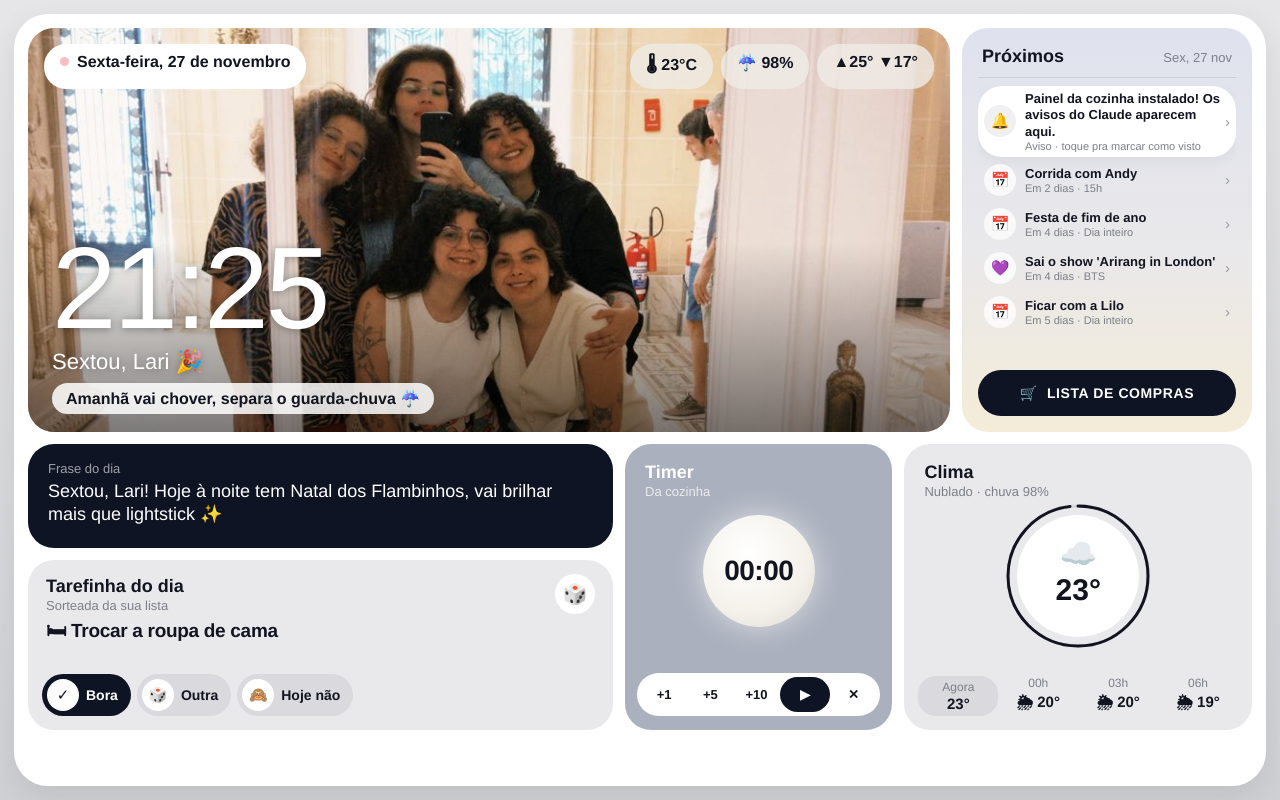
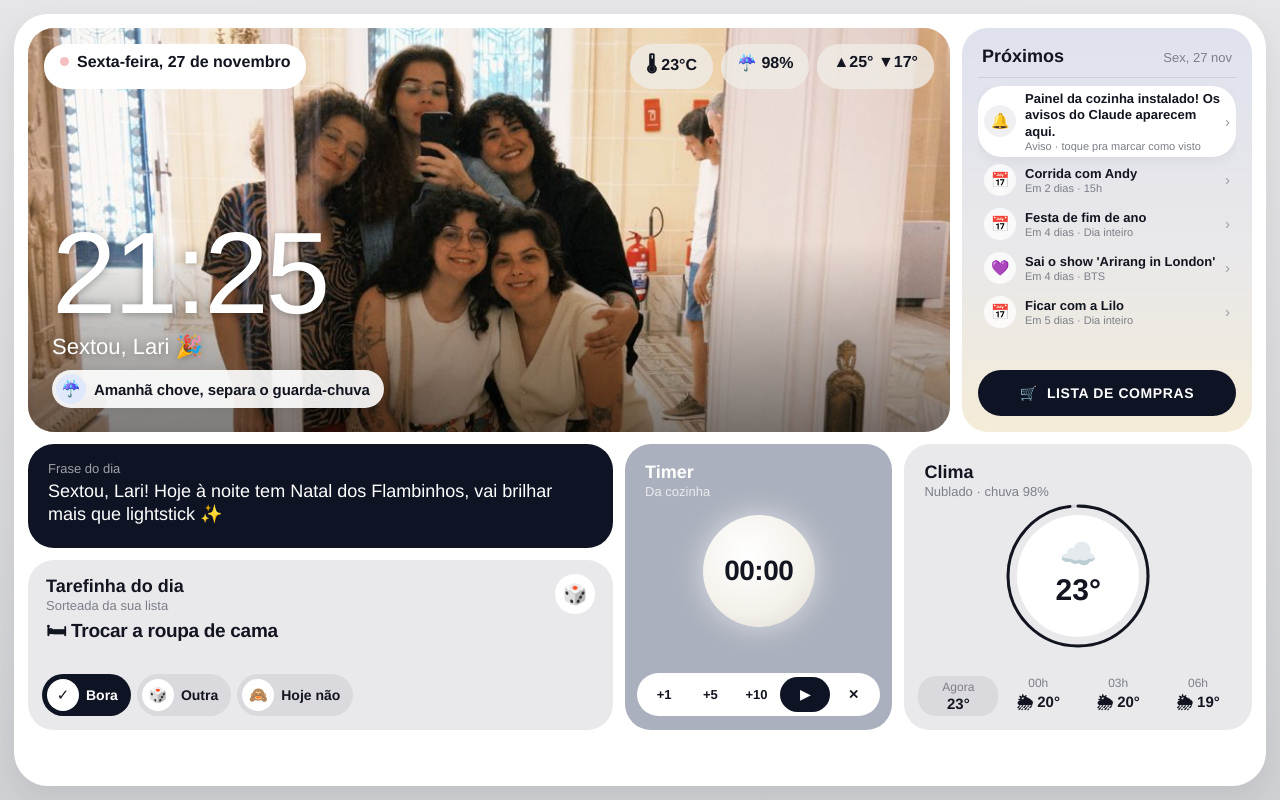
Before and after one commit to larissaribeirolr-design/cozinha, a plain HTML site: page index.html in a window 1280 px wide. Drawn offline with Linux system fonts and the light colour scheme.

Commit message:
Dicas do tempo em pílulas e atualizadas a cada minuto

```diff
--- a/index.html
+++ b/index.html
@@ -50,9 +50,16 @@
   .h-hora { font-size: 116px; font-weight: 200; font-family: "AvenirNext-UltraLight", "Avenir Next", "Helvetica Neue", sans-serif; letter-spacing: -3px; line-height: .95; }
   .h-oi { font-size: 22px; font-weight: 500; margin-top: 6px; }
   .hero-txt { bottom: 18px; }
-  .h-dica { display: inline-block; margin-top: 8px; font-size: 16px; font-weight: 600; color: #121520; text-shadow: none;
-            background: rgba(255,255,255,.85); border-radius: 18px; padding: 6px 14px; }
+  .h-dica { margin-top: 10px; white-space: normal; text-shadow: none; }
   .h-dica:empty { display: none; }
+  .dp { display: inline-block; white-space: nowrap; background: rgba(255,255,255,.9); color: #121520; border-radius: 22px;
+        padding: 4px 14px 4px 4px; margin: 0 8px 6px 0; box-shadow: 0 4px 14px rgba(0,0,0,.12); }
+  .dp .de { display: inline-block; width: 30px; height: 30px; border-radius: 15px; background: #efeff2; text-align: center;
+            line-height: 30px; font-size: 16px; margin-right: 8px; vertical-align: middle; }
+  .dp .dt { display: inline-block; font-size: 15px; font-weight: 600; vertical-align: middle; letter-spacing: -.1px; }
+  .dp.chuva .de { background: #dfe9fb; }
+  .dp.frio .de { background: #efe4f7; }
+  .dp.calor .de { background: #fdeccd; }
 
   /* ===== frase do dia ===== */
   .esq-baixo { -webkit-flex: 1.75; flex: 1.75; min-width: 0; }
@@ -386,7 +393,7 @@ function mostrarClima(j) {
   $("chChuva").innerHTML = (chuva >= 40 ? "☔️ " : "💧 ") + chuva + "%";
   $("chMax").innerHTML = "▲" + max + "° ▼" + min + "°";
   $("arco").setAttribute("stroke-dasharray", Math.round(440 * chuva / 100) + " 440");
-  $("dica").innerHTML = dicaDoTempo(j, temp);
+  CLIMA = j; desenharDica();
 
   var agora = new Date(), html = '<div class="hx agora">Agora<b>' + temp + "°</b></div>", n = 0, hr = j.hourly, i;
   for (i = 0; i < hr.time.length && n < 3; i++) {
@@ -399,10 +406,18 @@ function mostrarClima(j) {
   $("horas").innerHTML = html;
 }
 
-function dicaDoTempo(j, tempAgora) {
-  var agora = new Date(), h = agora.getHours(), hr = j.hourly, dd = j.daily, i;
-  var hojeS = hojeISO(agora), amanha = new Date(agora.getTime() + 86400000), amanhaS = hojeISO(amanha);
-  var chuvaResto = 0, minNoite = 99, maxResto = -99, dicas = [];
+var CLIMA = null;
+function chovendo(cod) { return (cod >= 51 && cod <= 67) || (cod >= 80 && cod <= 82) || cod >= 95; }
+function desenharDica() {
+  if (!CLIMA) return;
+  var lista = dicasDoTempo(CLIMA, Math.round(CLIMA.current.temperature_2m)), html = "", i;
+  for (i = 0; i < lista.length; i++)
+    html += '<div class="dp ' + lista[i][2] + '"><span class="de">' + lista[i][0] + '</span><span class="dt">' + esc(lista[i][1]) + "</span></div>";
+  $("dica").innerHTML = html;
+}
+function dicasDoTempo(j, tempAgora) {
+  var agora = new Date(), h = agora.getHours(), hr = j.hourly, dd = j.daily, i, cod = j.current.weather_code;
+  var hojeS = hojeISO(agora), chuvaResto = 0, minNoite = 99, maxResto = -99, d = [];
   for (i = 0; i < hr.time.length; i++) {
     var p = hr.time[i].split("T"), hh = +p[1].split(":")[0];
     if (p[0] !== hojeS || hh <= h) continue;
@@ -411,21 +426,23 @@ function dicaDoTempo(j, tempAgora) {
     if (hh >= 18) minNoite = Math.min(minNoite, hr.temperature_2m[i]);
   }
   if (h < 18) {
-    if (chuvaResto >= 60) dicas.push("Vai chover, hein! Leva o guarda-chuva ☔️");
-    else if (chuvaResto >= 35) dicas.push("Pode pingar mais tarde, fica de olho 🌂");
-    if (minNoite < 99 && (tempAgora - minNoite >= 5 || minNoite <= 17)) dicas.push("Vai esfriar à noite, leva uma blusinha 👚");
-    else if (maxResto >= 30) dicas.push("Calorão vindo aí, bebe água 💧");
-    if (!dicas.length && tempAgora <= 15) dicas.push("Friozinho! Casaquinho e café quente ☕️");
-    if (!dicas.length && j.current.weather_code <= 1) dicas.push("Dia lindo, aproveita um solzinho 😎");
+    if (chovendo(cod)) d.push(["☔️", "Tá chovendo, leva o guarda-chuva", "chuva"]);
+    else if (chuvaResto >= 60) d.push(["☔️", "Chuva mais tarde, leva o guarda-chuva", "chuva"]);
+    else if (chuvaResto >= 35) d.push(["🌂", "Pode pingar mais tarde", "chuva"]);
+    if (minNoite < 99 && (tempAgora - minNoite >= 5 || minNoite <= 17)) d.push(["👚", "Esfria à noite, leva uma blusinha", "frio"]);
+    else if (maxResto >= 30) d.push(["💧", "Calorão, bebe bastante água", "calor"]);
+    if (!d.length && tempAgora <= 15) d.push(["☕️", "Friozinho: casaquinho e café", "frio"]);
+    if (!d.length && cod <= 1) d.push(["😎", "Dia lindo, aproveita o solzinho", "calor"]);
   } else {
+    if (chovendo(cod)) d.push(["☔️", "Chovendo lá fora, noite de cobertinha", "chuva"]);
     if (dd.time && dd.time.length > 1) {
-      if ((dd.precipitation_probability_max[1] || 0) >= 60) dicas.push("Amanhã vai chover, separa o guarda-chuva ☔️");
-      if (dd.temperature_2m_min[1] <= 15) dicas.push("Amanhã cedo vai estar friozinho, separa uma blusinha 👚");
-      else if (dd.temperature_2m_max[1] >= 31) dicas.push("Amanhã vai ser calorão 🍦");
+      if ((dd.precipitation_probability_max[1] || 0) >= 60) d.push(["☔️", "Amanhã chove, separa o guarda-chuva", "chuva"]);
+      if (dd.temperature_2m_min[1] <= 15) d.push(["👚", "Amanhã cedo faz frio, separa a blusinha", "frio"]);
+      else if (dd.temperature_2m_max[1] >= 31) d.push(["🍦", "Amanhã vai ser calorão", "calor"]);
     }
-    if (!dicas.length && tempAgora <= 17) dicas.push("Noite fresquinha, bom pra um chá ☕️");
+    if (!d.length && tempAgora <= 17) d.push(["🍵", "Noite fresquinha, pede um chá", "frio"]);
   }
-  return dicas.slice(0, 2).join(" · ");
+  return d.slice(0, 2);
 }
 
 /* ======== FRASE DO DIA, FESTAS E ESTAÇÃO ======== */
@@ -710,7 +727,7 @@ setInterval(tickTimer, 250);
 setInterval(function () { if (FOTOS.length > 1 && Date.now() - ultimaTroca > CONFIG.trocaFoto * 1000) proximaFoto(); }, 5000);
 setInterval(function () { if (listaAberta && document.activeElement !== $("novoItem")) { listaAberta = false; desenharBotaoLista(); } }, 180000);
 atualizarFotos(); setInterval(atualizarFotos, 60 * 60 * 1000);
-atualizarClima(); setInterval(atualizarClima, 15 * 60 * 1000);
+atualizarClima(); setInterval(atualizarClima, 15 * 60 * 1000); setInterval(desenharDica, 60 * 1000);
 atualizarDia(); setInterval(atualizarDia, 30 * 60 * 1000);
 atualizarTarefas(); setInterval(atualizarTarefas, 30 * 60 * 1000);
 atualizarAvisos(); setInterval(atualizarAvisos, 5 * 60 * 1000);
```
